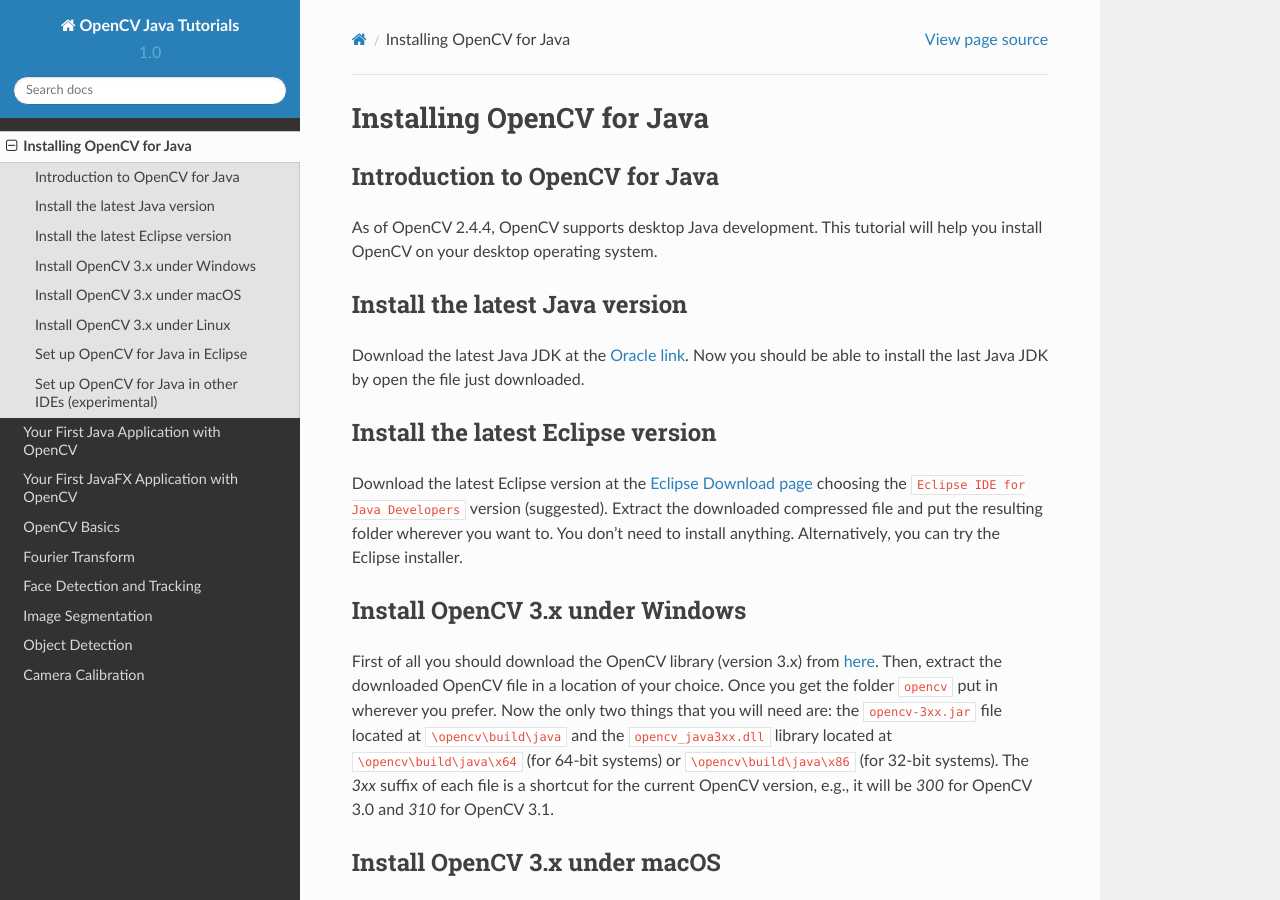
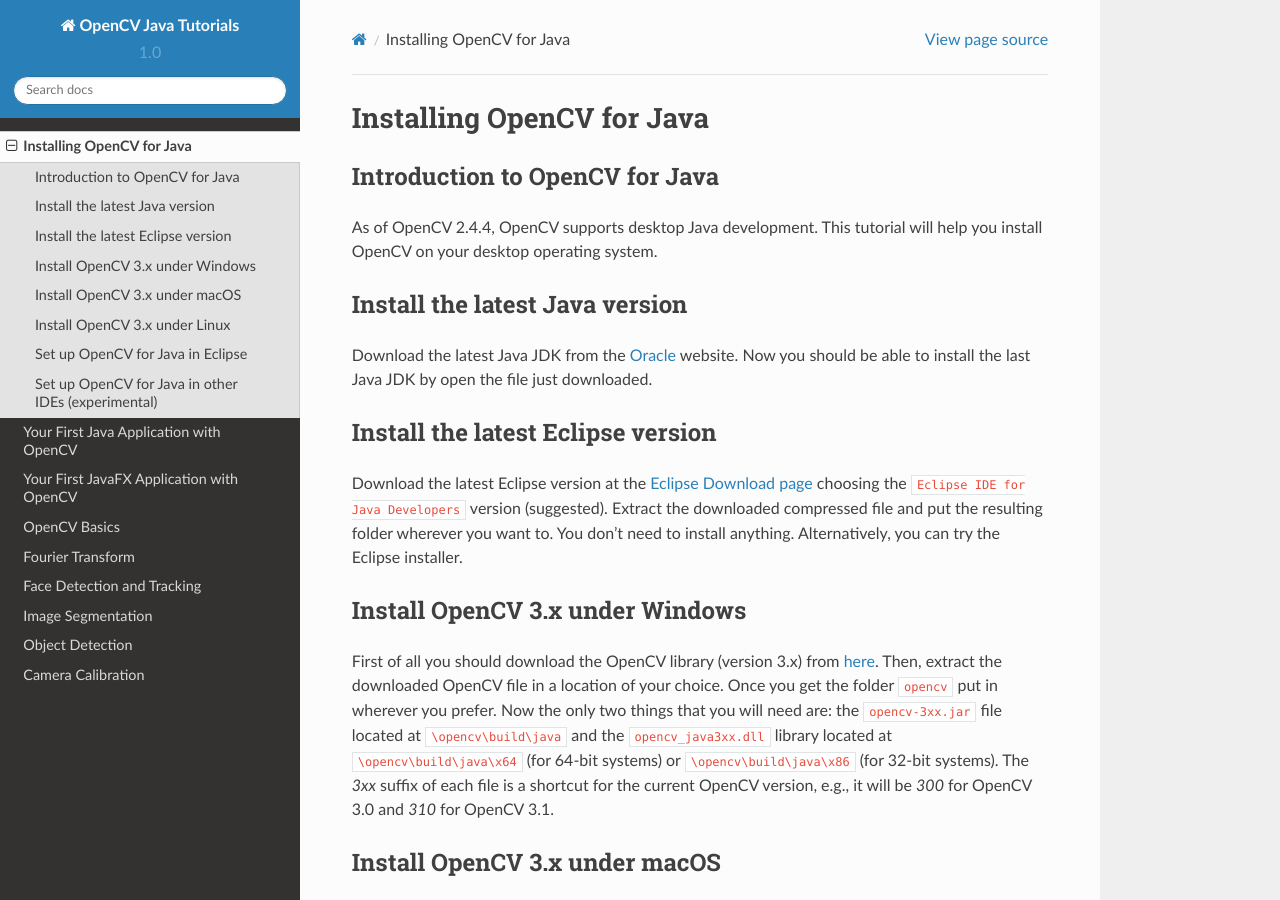
Before and after one commit to opencv-java/opencv-java-tutorials, a Sphinx documentation site: the page built from docs/source/01-installing-opencv-for-java.rst, in a window 1280 px wide and 900 px high. Built offline with Sphinx 7.4.7 and the Read the Docs theme 2.0.0, drawn with Linux system fonts in a browser that asks for light colours.

Commit message:
style changes

```diff
--- a/docs/source/01-installing-opencv-for-java.rst
+++ b/docs/source/01-installing-opencv-for-java.rst
@@ -8,7 +8,7 @@ As of OpenCV 2.4.4, OpenCV supports desktop Java development. This tutorial will
 
 Install the latest Java version
 --------------------------------
-Download the latest Java JDK at the `Oracle link <http://www.oracle.com/technetwork/java/javase/downloads/index.html>`_. Now you should be able to install the last Java JDK by open the file just downloaded.
+Download the latest Java JDK from the `Oracle <http://www.oracle.com/technetwork/java/javase/downloads/index.html>`_ website. Now you should be able to install the last Java JDK by open the file just downloaded.
 
 Install the latest Eclipse version
 -----------------------------------
@@ -31,6 +31,7 @@ If MacOS ask you for installing such tools, proceed with the download and instal
 
 To install OpenCV (with Java support) through Homebrew, you need to add the *science* tap to Homebrew:
 ``brew tap homebrew/science``
+
 and effectively install OpenCV:
 ``brew install opencv3 --HEAD --with-contrib --with-java``
 
```
